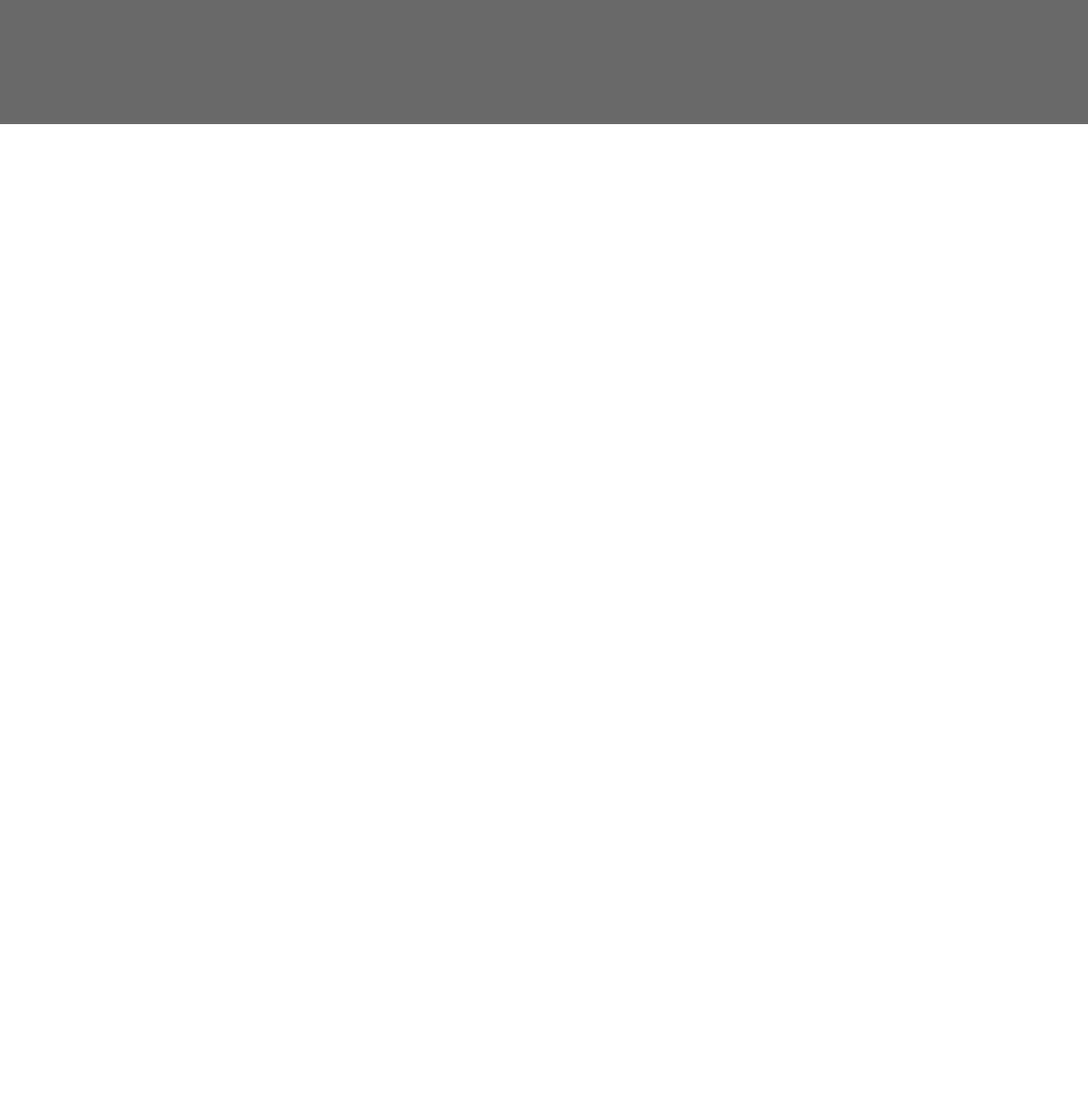
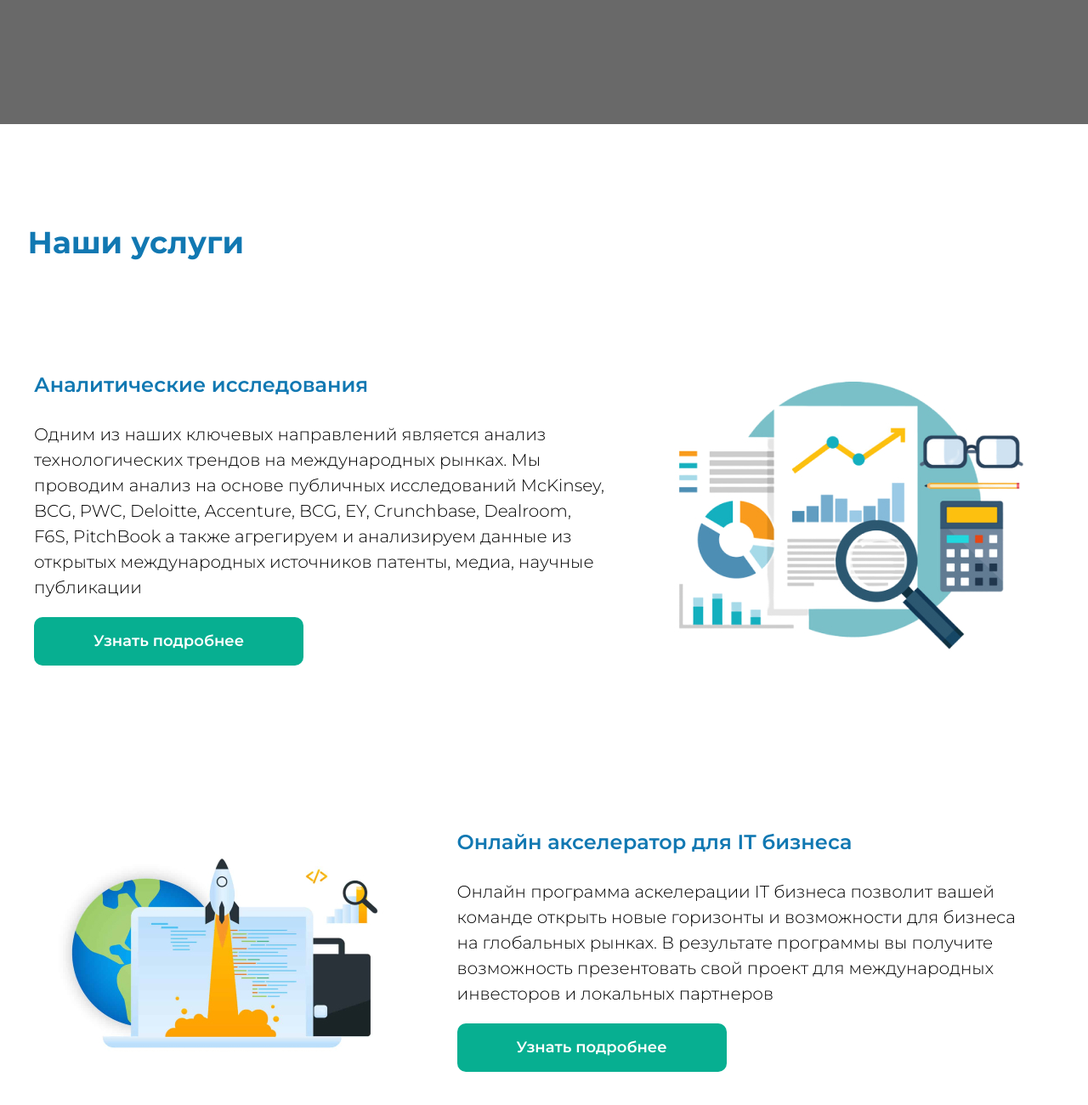
Before and after one commit to bodyguarder/innomavc, a website: page app/index.html in a window 1280 px wide. Shown: the part 726-2026 px from the top of the page at 85% size. Before the commit the page ends 872 px from the top, so only its background shows below. Drawn offline with nearby package versions, Linux system fonts and the light colour scheme; files that its build step writes are made by us from their sources; files whose address does not match are found by name.

Commit message:
services-section finish

```diff
--- a/app/index.html
+++ b/app/index.html
@@ -79,7 +79,49 @@
   </header>
 
   <main class="main-content">
+    <section class="services-section">
+      <div class="services-section__container container">
+        <h2 class="services-section__title">Наши услуги</h2>
 
+        <div class="services-section__wrapper">
+          <div class="services-section__inner">
+            <h3 class="services-section__subtitle">Аналитические исследования</h3>
+
+            <p class="services-section__text">Одним из наших ключевых направлений является анализ технологических
+              трендов
+              на международных рынках.
+              Мы проводим анализ на основе публичных исследований McKinsey, BCG, PWC, Deloitte, Accenture, BCG, EY,
+              Crunchbase, Dealroom, F6S, PitchBook а также агрегируем и анализируем данные из открытых международных
+              источников патенты, медиа, научные публикации
+            </p>
+
+            <button class="services-section__btn btn">Узнать подробнее</button>
+          </div>
+
+          <div class="services-section__picture">
+            <img class="services-section__img" src="images/sections/services-section/analitics.jpg" alt="декоративное изображение">
+          </div>
+        </div>
+
+        <div class="services-section__wrapper">
+          <div class="services-section__inner">
+            <h3 class="services-section__subtitle">Онлайн акселератор для IT бизнеса</h3>
+
+            <p class="services-section__text">Онлайн программа аскелерации IT бизнеса позволит вашей команде открыть
+              новые горизонты и возможности для бизнеса на глобальных рынках. В результате программы вы получите
+              возможность презентовать свой проект для международных инвесторов и локальных партнеров
+            </p>
+
+            <button class="services-section__btn btn">Узнать подробнее</button>
+          </div>
+
+          <div class="services-section__picture">
+            <img class="services-section__img" src="images/sections/services-section/rocket.jpg"
+              alt="декоративное изображение">
+          </div>
+        </div>
+      </div>
+    </section>
   </main>
 
   <script src="js/main.min.js"></script>
--- a/app/js/main.js
+++ b/app/js/main.js
@@ -3,15 +3,18 @@ $(function () {
     $('.menu-btn__burger').toggleClass('menu-btn__burger--active');
     $('.header__nav-list').toggleClass('header__nav-list--active');
     $('.header').toggleClass('header--active');
+    $('body').toggleClass('hidden');
   })
 
   $('.header__button').on('click', function () {
     $('.login-form').addClass('login-form--active');
     $('.header').addClass('header--modify');
+    $('body').addClass('hidden');
   })
 
   $('.login-form__closer-btn').on('click', function () {
     $('.login-form').removeClass('login-form--active');
     $('.header').removeClass('header--modify');
+    $('body').removeClass('hidden');
   })
 });
--- a/app/scss/common/vars.scss
+++ b/app/scss/common/vars.scss
@@ -3,6 +3,7 @@ $white: #FFFFFF;
 $blue-100: #00B1E9;
 $blue-200: #07AF91;
 $blue-300: #016CA8;
+$blue-400: #1178B2;
 $grey-100: #F1F1F1;
 $grey-200: #707070;
 
--- a/app/scss/sections/header.scss
+++ b/app/scss/sections/header.scss
@@ -21,12 +21,14 @@
   &--active {
     &::after {
       z-index: 0;
+      height: 100vh;
     }
   }
 
   &--modify {
     &::after {
       z-index: 10;
+      height: 100vh;
     }
   }
 
--- /dev/null
+++ b/app/scss/sections/services-section.scss
@@ -0,0 +1,75 @@
+.services-section {
+  padding-top: 100px;
+  padding-bottom: 100px;
+
+  @include media-1 {
+    text-align: center;
+  }
+
+  &__title {
+    margin-bottom: 110px;
+    color: $blue-400;
+    font-size: 36px;
+    font-weight: 700;
+    line-height: 2.2;
+
+    @include media-1 {
+      margin-bottom: 20px;
+    }
+  }
+
+  &__wrapper {
+    display: flex;
+    justify-content: space-around;
+    align-items: center;
+    gap: 15px;
+
+    &:not(:last-child) {
+      margin-bottom: 190px;
+
+      @include media-1 {
+        margin-bottom: 50px;
+      }
+    }
+
+    &:last-child {
+      flex-direction: row-reverse;
+
+      @include media-1 {
+        flex-direction: column-reverse;
+      }
+    }
+
+    @include media-1 {
+      flex-direction: column-reverse;
+    }
+  }
+
+  &__inner {
+    max-width: 675px;
+    width: 100%;
+  }
+
+  &__subtitle {
+    margin-bottom: 25px;
+    font-size: 24px;
+    font-weight: 600;
+    color: $blue-400;
+  }
+
+  &__text {
+    margin-bottom: 20px;
+  }
+
+  &__btn {
+    padding: 15px 70px;
+    font-size: 18px;
+    font-weight: 600;
+  }
+
+  &__picture {
+    @include media-1 {
+      margin-bottom: 20px;
+    }
+  }
+}
--- a/app/scss/style.scss
+++ b/app/scss/style.scss
@@ -6,6 +6,7 @@
 @import 'common/libs'; //библиотеки
 
 @import 'sections/header'; //хэдер
+@import 'sections/services-section'; //секиция услуг
 /* @import 'sections/footer'; // футер */
 
 @import 'components/menu-btn'; //кнопка открытия меню
```
Also changed, not shown: app/images/sections/services-section/analitics.jpg (added), app/images/sections/services-section/rocket.jpg (added), app/js/main.min.js.
